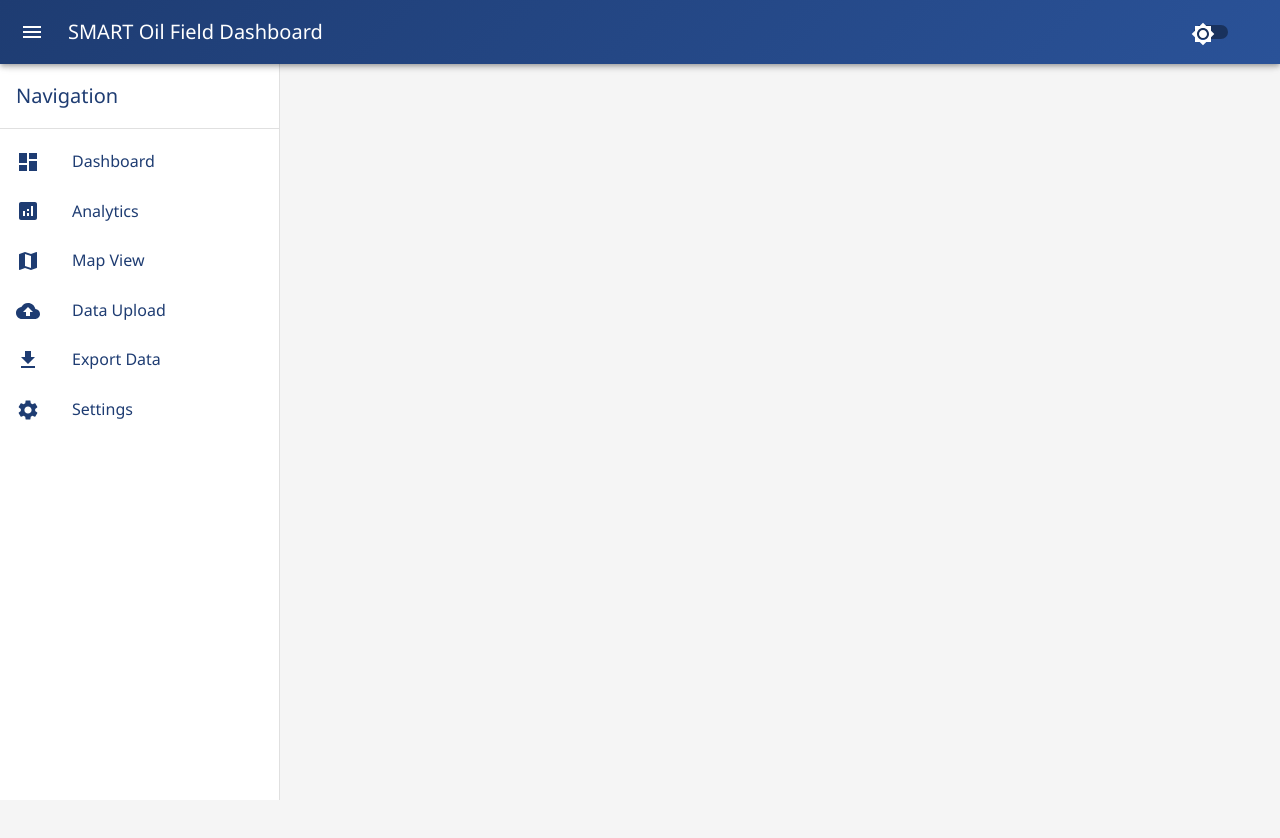
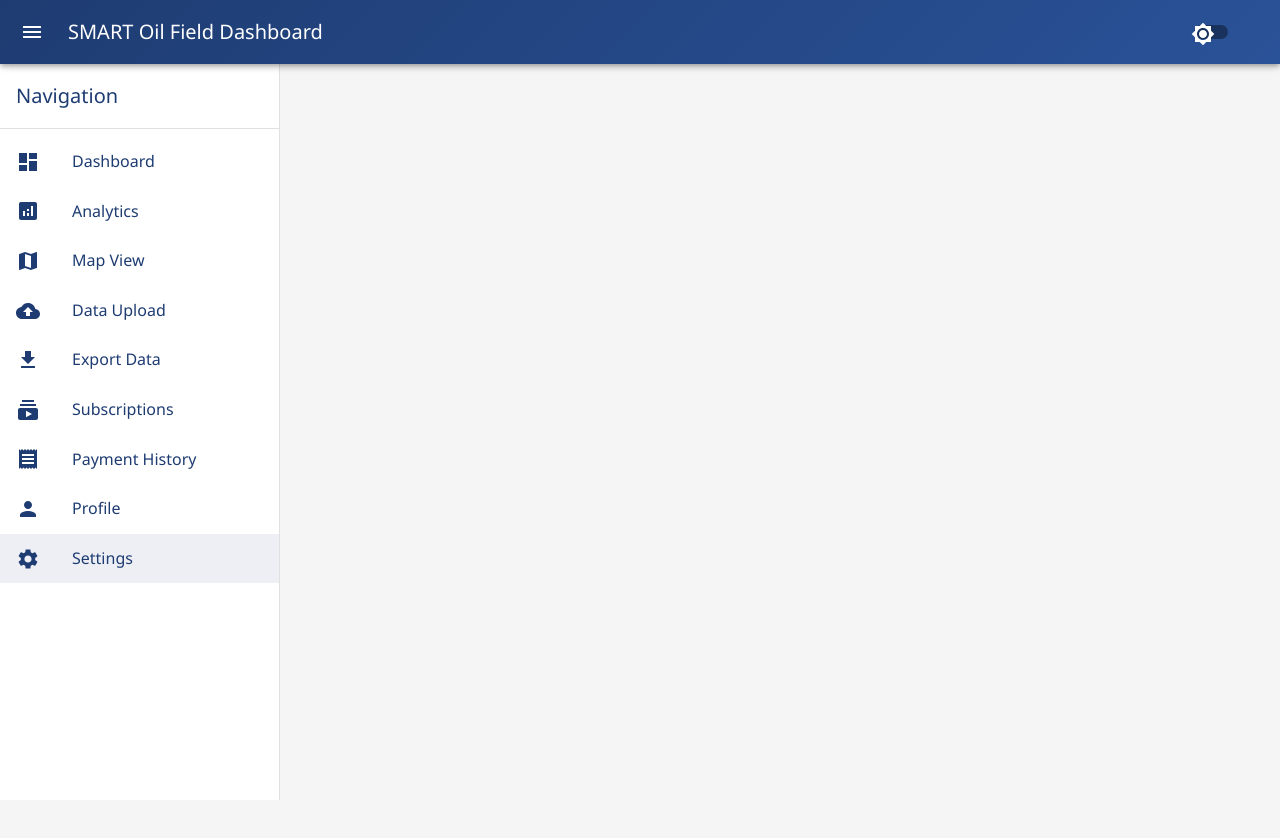
Before and after one commit to davelee001/SMART-Oil-Field, a React app in the folder src/frontend/: page /settings in a window 1280 px wide. Shown: the top 838 px of the page. Built offline with nearby package versions, Linux system fonts and the light colour scheme.

Commit message:
feat(frontend): add navigable sidebar links for profile, subscriptions and payment history

```diff
--- a/src/frontend/src/components/layout/Sidebar.tsx
+++ b/src/frontend/src/components/layout/Sidebar.tsx
@@ -1,4 +1,5 @@
 import React from 'react';
+import { Link, useLocation } from 'react-router-dom';
 import {
     Drawer,
     List,
@@ -17,6 +18,9 @@ import {
     Settings as SettingsIcon,
     CloudUpload as UploadIcon,
     Download as DownloadIcon,
+    Person as PersonIcon,
+    Subscriptions as SubscriptionsIcon,
+    Receipt as ReceiptIcon,
 } from '@mui/icons-material';
 import { motion } from 'framer-motion';
 
@@ -30,10 +34,15 @@ const menuItems = [
     { text: 'Map View', icon: <MapIcon />, path: '/map' },
     { text: 'Data Upload', icon: <UploadIcon />, path: '/upload' },
     { text: 'Export Data', icon: <DownloadIcon />, path: '/export' },
+    { text: 'Subscriptions', icon: <SubscriptionsIcon />, path: '/subscriptions' },
+    { text: 'Payment History', icon: <ReceiptIcon />, path: '/payment-history' },
+    { text: 'Profile', icon: <PersonIcon />, path: '/profile' },
     { text: 'Settings', icon: <SettingsIcon />, path: '/settings' },
 ];
 
 const Sidebar: React.FC<SidebarProps> = ({ open }) => {
+    const location = useLocation();
+
     return (
         <Drawer
             variant="persistent"
@@ -68,6 +77,9 @@ const Sidebar: React.FC<SidebarProps> = ({ open }) => {
                     >
                         <ListItem disablePadding>
                             <ListItemButton
+                                component={Link}
+                                to={item.path}
+                                selected={location.pathname === item.path}
                                 sx={{
                                     '&:hover': {
                                         backgroundColor: (theme) =>
```
